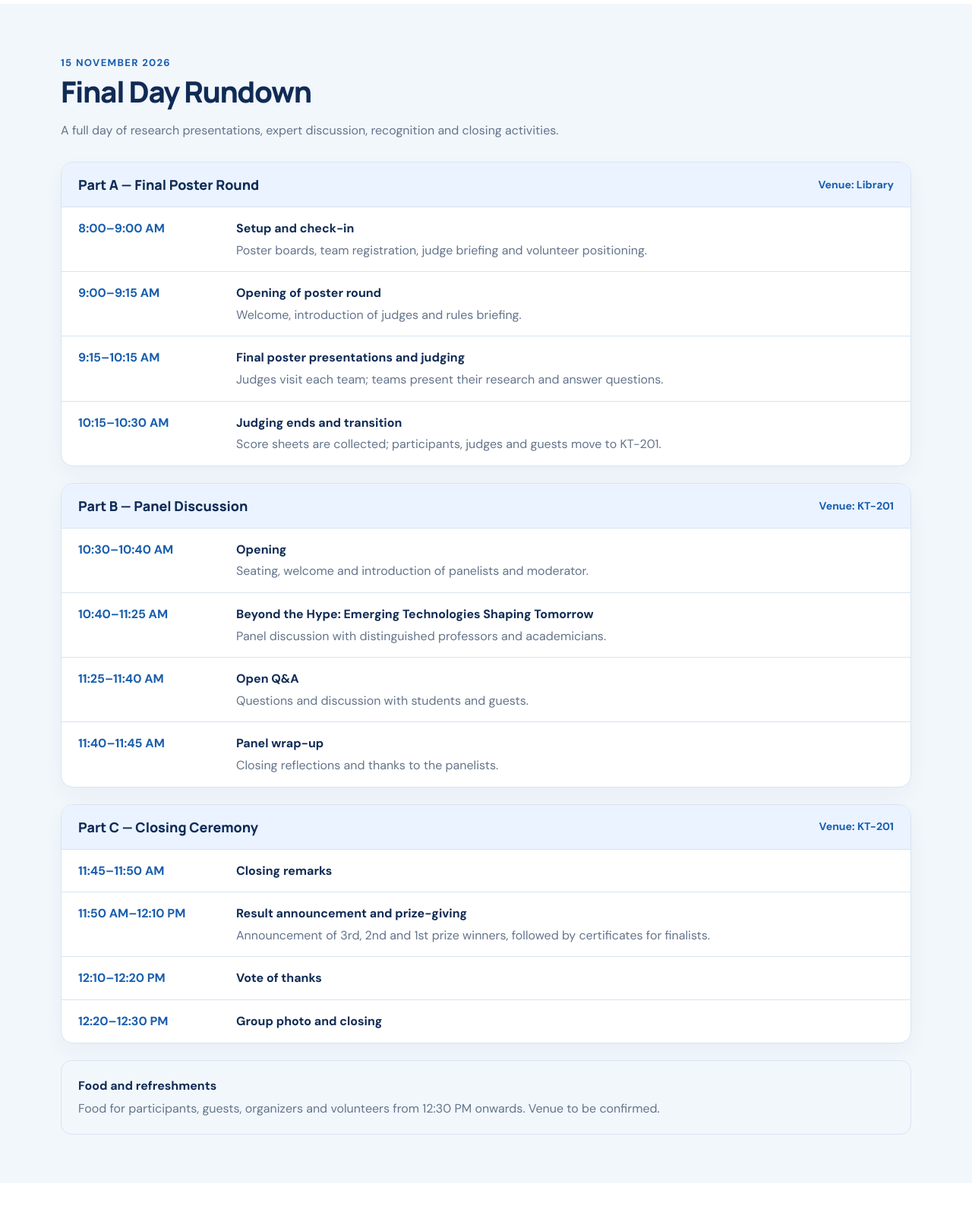
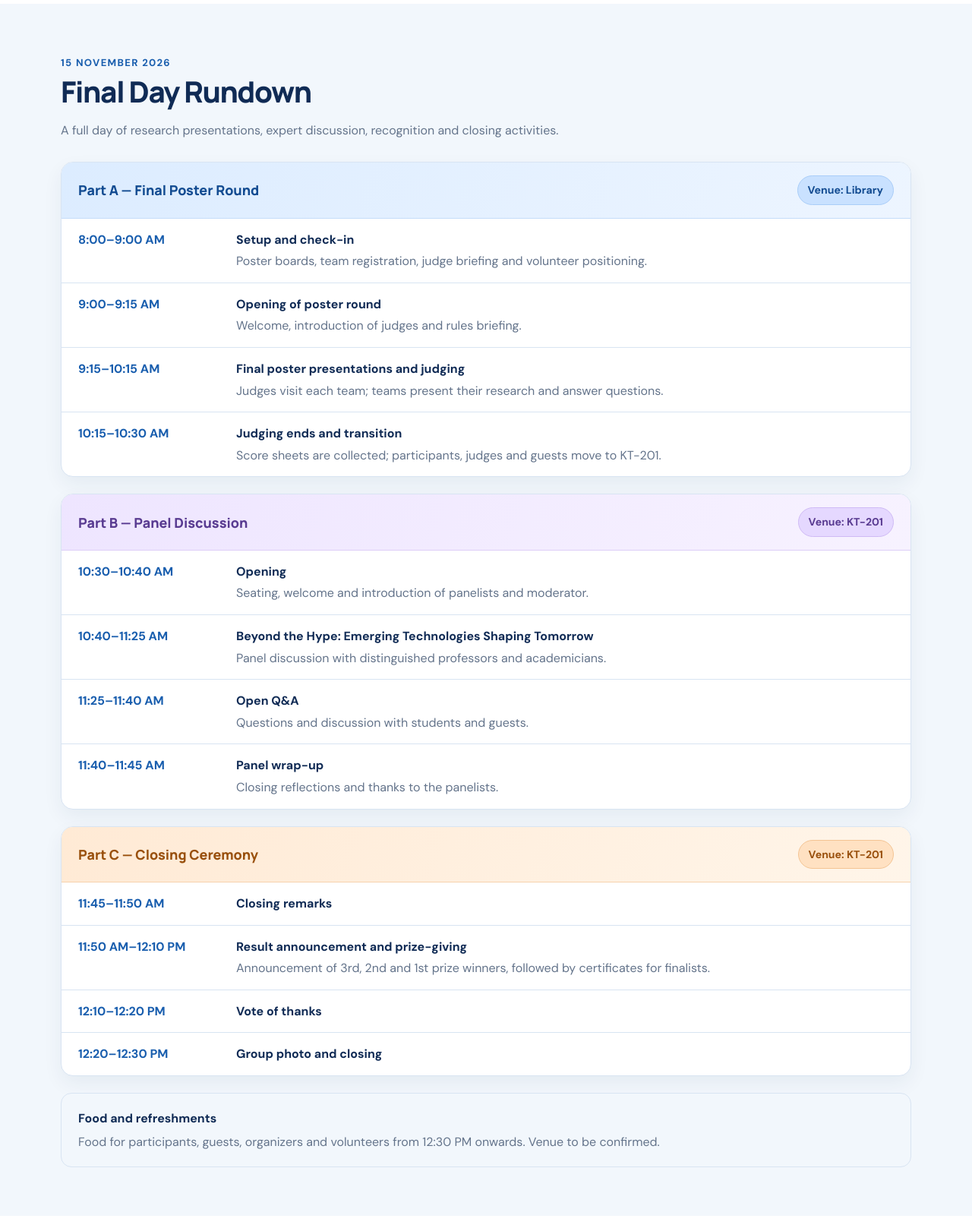
Before and after one commit to hello-minhaj/daffodil-ai-club-poster-competition, a Django app: page / in a window 1280 px wide. Shown: the part 2760-4377 px from the top of the page at 76% size. Run offline with Django 5.2, Linux system fonts and the light colour scheme.

Commit message:
update venue design

```diff
--- a/static/css/site.css
+++ b/static/css/site.css
@@ -275,3 +275,77 @@ body{padding-top:82px}
     #participant-benefits .souvenir-item { transition: none; }
     #participant-benefits .souvenir-item:hover { transform: none; }
 }
+
+/* =========================================================
+   Final Day Rundown — color-coded schedule sections/venues
+   ========================================================= */
+#final-day .schedule-block {
+    border-radius: 16px;
+    box-shadow: 0 10px 26px rgba(16, 43, 85, .06);
+}
+
+#final-day .schedule-heading {
+    padding: 17px 22px;
+    border-bottom-width: 1px;
+}
+
+#final-day .schedule-heading h3 {
+    color: inherit;
+}
+
+/* Part A — Library / poster round: blue */
+#final-day .schedule-a .schedule-heading {
+    color: #124b91;
+    background: linear-gradient(110deg, #dcecff, #edf5ff);
+    border-bottom-color: #c4dcfa;
+}
+#final-day .schedule-a .schedule-venue {
+    color: #124b91;
+    background: #c9e1ff;
+    border: 1px solid #a9cdf8;
+    border-radius: 999px;
+    padding: 7px 13px;
+}
+
+/* Part B — KT-201 / panel discussion: purple */
+#final-day .schedule-b .schedule-heading {
+    color: #593b91;
+    background: linear-gradient(110deg, #eee5ff, #f7f2ff);
+    border-bottom-color: #ddcef8;
+}
+#final-day .schedule-b .schedule-venue {
+    color: #593b91;
+    background: #e5d8ff;
+    border: 1px solid #cfbaf5;
+    border-radius: 999px;
+    padding: 7px 13px;
+}
+
+/* Part C — KT-201 / closing ceremony: warm orange */
+#final-day .schedule-c .schedule-heading {
+    color: #99500d;
+    background: linear-gradient(110deg, #ffead5, #fff5e9);
+    border-bottom-color: #f6d2ad;
+}
+#final-day .schedule-c .schedule-venue {
+    color: #99500d;
+    background: #ffe1c2;
+    border: 1px solid #f4c493;
+    border-radius: 999px;
+    padding: 7px 13px;
+}
+
+#final-day .schedule-heading h3 {
+    font-weight: 800;
+}
+
+@media (max-width: 700px) {
+    #final-day .schedule-heading {
+        align-items: flex-start;
+        padding: 15px 16px;
+    }
+
+    #final-day .schedule-venue {
+        display: inline-block;
+    }
+}
--- a/templates/competition/home.html
+++ b/templates/competition/home.html
@@ -24,16 +24,16 @@
  </div>
 </section>
 <section class="section" id="details"><div class="wrap"><span class="eyebrow">Competition overview</span><h2>Bring your research to the poster stage.</h2><p class="section-intro">The competition has two phases: initial registration and abstract review, followed by the final poster presentation round for qualified teams.</p>
- <div class="cards"><article class="card"><div class="icon-box">01</div><h3>Register your team</h3><p class="small">DIU students only. A team may include up to three members. Abstract submission closes on 11 November 2026 at 11:59 PM.</p></article><article class="card"><div class="icon-box">02</div><h3>Abstract review</h3><p class="small">Submitted abstracts will be reviewed, and the results will be announced on 11 November 2026.</p></article><article class="card"><div class="icon-box">03</div><h3>Final poster presentation</h3><p class="small">The final event is on 15 November 2026. Finalist teams must print their own A0 portrait poster (841 × 1189 mm).</p></article></div>
+ <div class="cards"><article class="card"><div class="icon-box">01</div><h3>Register your team</h3><p class="small">DIU students only. A team may include up to three members. Abstract submission closes on 11 November 2026 at 11:59 PM.</p></article><article class="card"><div class="icon-box">02</div><h3>Abstract review</h3><p class="small">Submitted abstracts will be reviewed, and the results will be announced on 12 November 2026.</p></article><article class="card"><div class="icon-box">03</div><h3>Final poster presentation</h3><p class="small">The final event is on 15 November 2026. Finalist teams must print their own A0 portrait poster (841 × 1189 mm).</p></article></div>
  </div></section>
 <section class="section alt"><div class="wrap timeline-wrap"><span class="eyebrow">Key dates</span><h2>Competition timeline</h2><div class="timeline"><div class="timeline-item"><time>24 October 2026</time><div><strong>Competition launch</strong><p>Registration and abstract submission open.</p></div></div><div class="timeline-item"><time class="date-extended"><span class="old-date">7 November 2026</span><span class="new-date">11 November 2026</span></time><div><strong>Abstract submission deadline</strong><p>Registration and abstract submission close at 11:59 PM.</p></div></div><div class="timeline-item"><time class="date-extended"><span class="old-date">10 November 2026</span><span class="new-date">12 November 2026</span></time><div><strong>Results announcement</strong><p>Qualified teams will be notified of the Phase 1 results.</p></div></div><div class="timeline-item"><time>15 November 2026</time><div><strong>Final poster presentation day</strong><p>Poster presentations, panel discussion, prize-giving and closing ceremony.</p></div></div></div></div></section>
 
 <section class="section" id="panel-discussion"><div class="wrap panel-feature"><span class="eyebrow">Featured session</span><h2>Beyond the Hype: Emerging Technologies Shaping Tomorrow</h2><p class="section-intro">Join distinguished professors and academicians from leading universities for an engaging panel discussion on the technologies shaping research, industry and society. Explore perspectives on emerging innovations, exchange ideas with experts, and take part in an open conversation about the opportunities and challenges ahead.</p><a href="{% static 'img/panel-discussion-banner.png' %}" target="_blank" rel="noopener noreferrer"><img class="panel-banner" src="{% static 'img/panel-discussion-banner.png' %}" alt="Panel discussion banner: Beyond the Hype — Emerging Technologies Shaping Tomorrow"></a><div class="panel-session-meta"><span><i class="fa-regular fa-calendar"></i> 15 November 2026</span><span><i class="fa-regular fa-clock"></i> 10:30 AM</span><span><i class="fa-solid fa-location-dot"></i> KT-201</span></div></div></section>
 
 <section class="section alt" id="final-day"><div class="wrap"><span class="eyebrow">15 November 2026</span><h2>Final Day Rundown</h2><p class="section-intro">A full day of research presentations, expert discussion, recognition and closing activities.</p>
- <div class="schedule-block"><div class="schedule-heading"><h3>Part A — Final Poster Round</h3><span class="schedule-venue">Venue: Library</span></div><div class="schedule-row"><time>8:00–9:00 AM</time><div><strong>Setup and check-in</strong><p>Poster boards, team registration, judge briefing and volunteer positioning.</p></div></div><div class="schedule-row"><time>9:00–9:15 AM</time><div><strong>Opening of poster round</strong><p>Welcome, introduction of judges and rules briefing.</p></div></div><div class="schedule-row"><time>9:15–10:15 AM</time><div><strong>Final poster presentations and judging</strong><p>Judges visit each team; teams present their research and answer questions.</p></div></div><div class="schedule-row"><time>10:15–10:30 AM</time><div><strong>Judging ends and transition</strong><p>Score sheets are collected; participants, judges and guests move to KT-201.</p></div></div></div>
- <div class="schedule-block"><div class="schedule-heading"><h3>Part B — Panel Discussion</h3><span class="schedule-venue">Venue: KT-201</span></div><div class="schedule-row"><time>10:30–10:40 AM</time><div><strong>Opening</strong><p>Seating, welcome and introduction of panelists and moderator.</p></div></div><div class="schedule-row"><time>10:40–11:25 AM</time><div><strong>Beyond the Hype: Emerging Technologies Shaping Tomorrow</strong><p>Panel discussion with distinguished professors and academicians.</p></div></div><div class="schedule-row"><time>11:25–11:40 AM</time><div><strong>Open Q&amp;A</strong><p>Questions and discussion with students and guests.</p></div></div><div class="schedule-row"><time>11:40–11:45 AM</time><div><strong>Panel wrap-up</strong><p>Closing reflections and thanks to the panelists.</p></div></div></div>
- <div class="schedule-block"><div class="schedule-heading"><h3>Part C — Closing Ceremony</h3><span class="schedule-venue">Venue: KT-201</span></div><div class="schedule-row"><time>11:45–11:50 AM</time><div><strong>Closing remarks</strong></div></div><div class="schedule-row"><time>11:50 AM–12:10 PM</time><div><strong>Result announcement and prize-giving</strong><p>Announcement of 3rd, 2nd and 1st prize winners, followed by certificates for finalists.</p></div></div><div class="schedule-row"><time>12:10–12:20 PM</time><div><strong>Vote of thanks</strong></div></div><div class="schedule-row"><time>12:20–12:30 PM</time><div><strong>Group photo and closing</strong></div></div></div>
+ <div class="schedule-block schedule-a"><div class="schedule-heading"><h3>Part A — Final Poster Round</h3><span class="schedule-venue">Venue: Library</span></div><div class="schedule-row"><time>8:00–9:00 AM</time><div><strong>Setup and check-in</strong><p>Poster boards, team registration, judge briefing and volunteer positioning.</p></div></div><div class="schedule-row"><time>9:00–9:15 AM</time><div><strong>Opening of poster round</strong><p>Welcome, introduction of judges and rules briefing.</p></div></div><div class="schedule-row"><time>9:15–10:15 AM</time><div><strong>Final poster presentations and judging</strong><p>Judges visit each team; teams present their research and answer questions.</p></div></div><div class="schedule-row"><time>10:15–10:30 AM</time><div><strong>Judging ends and transition</strong><p>Score sheets are collected; participants, judges and guests move to KT-201.</p></div></div></div>
+ <div class="schedule-block schedule-b"><div class="schedule-heading"><h3>Part B — Panel Discussion</h3><span class="schedule-venue">Venue: KT-201</span></div><div class="schedule-row"><time>10:30–10:40 AM</time><div><strong>Opening</strong><p>Seating, welcome and introduction of panelists and moderator.</p></div></div><div class="schedule-row"><time>10:40–11:25 AM</time><div><strong>Beyond the Hype: Emerging Technologies Shaping Tomorrow</strong><p>Panel discussion with distinguished professors and academicians.</p></div></div><div class="schedule-row"><time>11:25–11:40 AM</time><div><strong>Open Q&amp;A</strong><p>Questions and discussion with students and guests.</p></div></div><div class="schedule-row"><time>11:40–11:45 AM</time><div><strong>Panel wrap-up</strong><p>Closing reflections and thanks to the panelists.</p></div></div></div>
+ <div class="schedule-block schedule-c"><div class="schedule-heading"><h3>Part C — Closing Ceremony</h3><span class="schedule-venue">Venue: KT-201</span></div><div class="schedule-row"><time>11:45–11:50 AM</time><div><strong>Closing remarks</strong></div></div><div class="schedule-row"><time>11:50 AM–12:10 PM</time><div><strong>Result announcement and prize-giving</strong><p>Announcement of 3rd, 2nd and 1st prize winners, followed by certificates for finalists.</p></div></div><div class="schedule-row"><time>12:10–12:20 PM</time><div><strong>Vote of thanks</strong></div></div><div class="schedule-row"><time>12:20–12:30 PM</time><div><strong>Group photo and closing</strong></div></div></div>
  <div class="refreshment-note"><strong>Food and refreshments</strong><p>Food for participants, guests, organizers and volunteers from 12:30 PM onwards. Venue to be confirmed.</p></div>
 </div></section>
 
```
